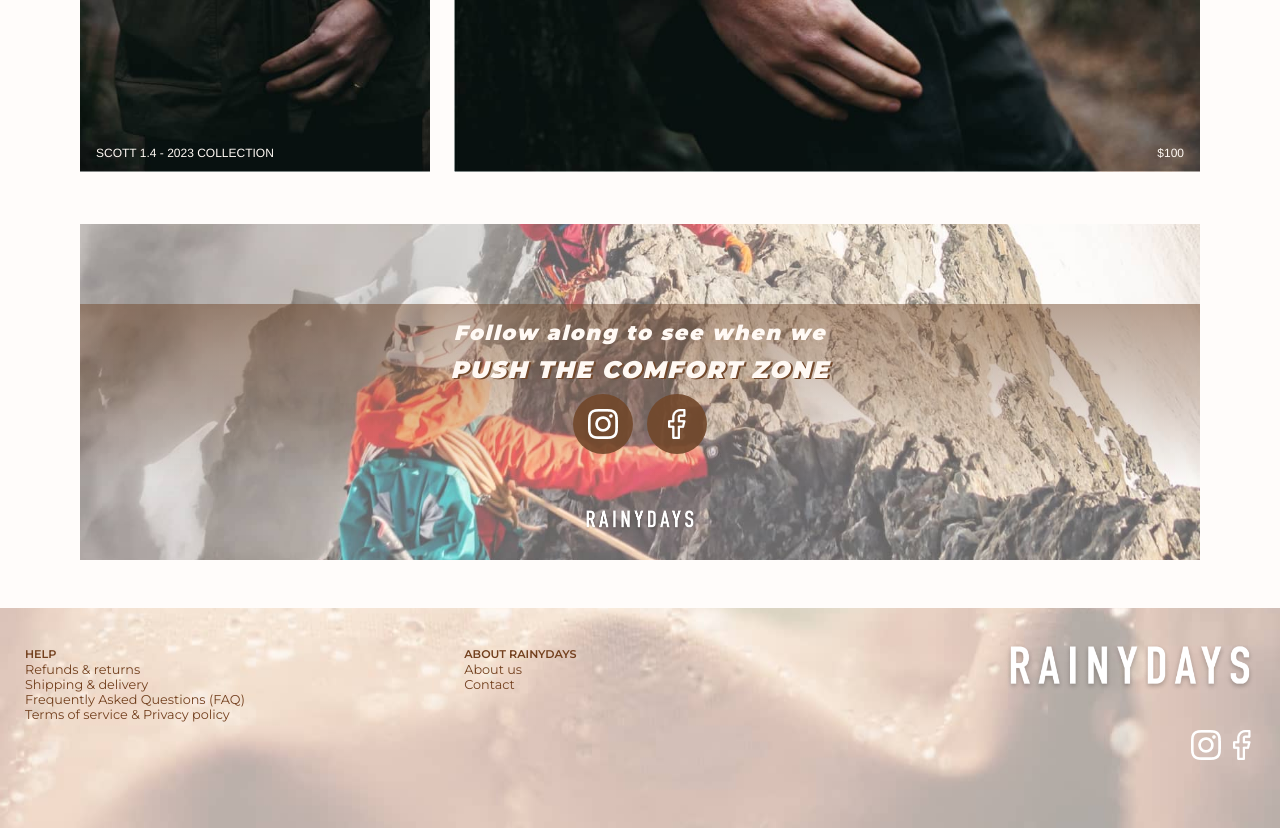
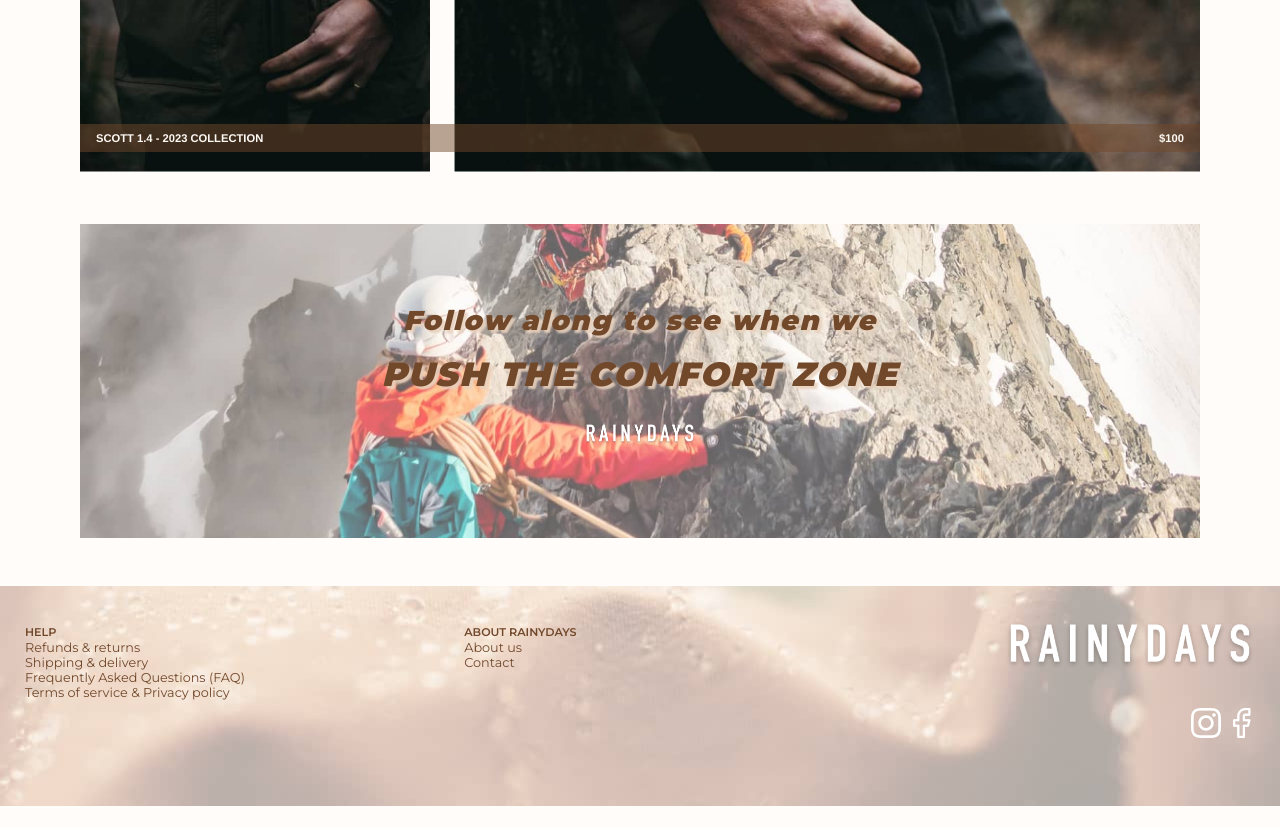
Before and after one commit to DWNWND/cross-course-CA, a plain HTML site: page index.html in a window 1280 px wide. Shown: the part 1900-2728 px from the top of the page. After the commit the page ends 2706 px from the top, so only its background shows below. Drawn offline with Linux system fonts and the light colour scheme.

Commit message:
edited the advertisment on homepage and moved links to social media

```diff
--- a/css/global.css
+++ b/css/global.css
@@ -51,8 +51,7 @@ span {
 .brown,
 footer,
 ::placeholder {
-  /* color: #72482b; */
-  color: #73401e;
+  color: #72482b;
 }
 .black {
   color: #000;
--- a/css/main-skisse.css
+++ b/css/main-skisse.css
@@ -69,19 +69,23 @@
   position: relative;
   text-align: center;
 }
+.product-name-info {
+  position: absolute;
+  bottom: 1.5rem;
+  width: 100%;
+  background-color: rgba(114, 72, 43, 0.5);
+  display: flex;
+  justify-content: space-between;
+}
 .bottom-left {
-  position: absolute;
-  bottom: 1rem;
-  left: 1rem;
-  font-size: 0.75rem;
+  font-size: 0.7rem;
   display: inline;
+  padding: 0.5rem 1rem;
 }
 .bottom-right {
-  position: absolute;
-  bottom: 1rem;
-  right: 1rem;
-  font-size: 0.75rem;
+  font-size: 0.7rem;
   display: inline;
+  padding: 0.5rem 1rem;
 }
 
 /*-----------ambience-section--------------*/
@@ -90,45 +94,33 @@
   background-position: center;
   max-height: 30rem;
   padding-top: 5rem;
+  padding-bottom: 5rem;
   object-fit: contain;
   object-position: center;
   text-align: center;
   margin-bottom: 3rem;
   background-size: cover;
 }
-.gradient {
-  background-image: linear-gradient(rgba(114, 72, 43, 0.5), rgba(114, 72, 43, 0));
-  padding: 1rem;
-}
 .slogan-first-part {
   font-style: italic;
   font-weight: bolder;
-  font-size: 0.7rem;
+  font-size: 1rem;
   letter-spacing: 0.1rem;
   margin: 0;
+  text-shadow: 3px 3px 2px rgba(232, 208, 189, 0.9);
 }
 .slogan-second-part {
   font-style: italic;
   font-weight: 1000;
   font-size: 1.1rem;
   letter-spacing: 0.1rem;
-  margin: 0;
-  text-shadow: 2px 1px 0px #72482b;
+  margin: 0 0 1rem 0;
+  text-shadow: 3px 3px 2px rgba(232, 208, 189, 0.9);
 }
 .logo-ambience {
   background: center no-repeat url(../images/logo-footer.png);
   background-size: 20%;
-  padding-bottom: 1rem;
   padding-top: 1.5rem;
-}
-a.some {
-  padding: 15px;
-  height: 30px;
-  width: 30px;
-  display: inline-block;
-  background-color: rgba(114, 72, 43, 0.9);
-  border-radius: 50%;
-  margin: 10px 5px;
 }
 /*------------------Media Queries--------------------*/
 @media (min-width: 500px) {
@@ -174,11 +166,11 @@ a.some {
     object-position: bottom;
   }
   .slogan-first-part {
-    font-size: 1.3rem;
+    font-size: 1.7rem;
   }
   .slogan-second-part {
-    font-size: 1.5rem;
-    margin-top: 10px;
+    font-size: 2.1rem;
+    margin: 1rem 0;
   }
   .ambience-carousel {
     margin-left: 5rem;
@@ -186,7 +178,6 @@ a.some {
   }
   .logo-ambience {
     background-size: 10%;
-    padding-bottom: 2rem;
     padding-top: 3rem;
   }
   /*-------------:hover-state------------*/
--- a/index.html
+++ b/index.html
@@ -139,30 +139,24 @@
         </h1>
         <div class="product-text inline helvetica">
           <p class="productname">Scott 1.4</p>
-          <a href="product.html" class="black">Comfortable green casual rain jacket</a>
+          <a href="product.html" class="black bold">Comfortable green casual rain jacket</a>
         </div>
-        <div class="container white helvetica">
+        <div class="container helvetica white uppercase bold">
           <div class="new-in_1">
-            <!-- endre class ad2 til new-in_1-->
             <img src="images/productphoto-1.jpg" alt="Picture of jacket Scott 1.0 - New in store" class="productphoto-ad new-in_1" />
-            <!-- endre class ad2 til new-in_1-->
           </div>
           <div class="new-in_2">
-            <!-- endre class ad2 til new-in_2-->
             <img src="images/productphoto-2.jpg" alt="Picture of jacket Scott 1.0 - New in store" class="productphoto-ad new-in_2" />
-            <!-- endre class ad2 til new-in_2-->
           </div>
-          <p class="bottom-left white uppercase">SCOTT 1.4 - 2023 collection</p>
-          <p class="bottom-right white uppercase">$100</p>
+          <div class="product-name-info">
+            <p class="bottom-left">SCOTT 1.4 - 2023 collection</p>
+            <p class="bottom-right">$100</p>
+          </div>
         </div>
       </section>
       <section class="ambience-carousel">
-        <div class="gradient">
-          <div class="slogan-first-part white montserrat">Follow along to see when we</div>
-          <div class="slogan-second-part uppercase white montserrat">Push the comfort zone</div>
-          <a href="#" class="some"><img src="images/icons/instagram.png" alt="link to Rainydays instagram-page" /></a>
-          <a href="#" class="some"><img src="images/icons/facebook.png" alt="link to Rainydays facebook-page" /></a>
-        </div>
+        <div class="slogan-first-part brown montserrat">Follow along to see when we</div>
+        <div class="slogan-second-part uppercase brown montserrat">Push the comfort zone</div>
         <div class="logo-ambience"></div>
       </section>
       <div class="stickyfooter">
```
